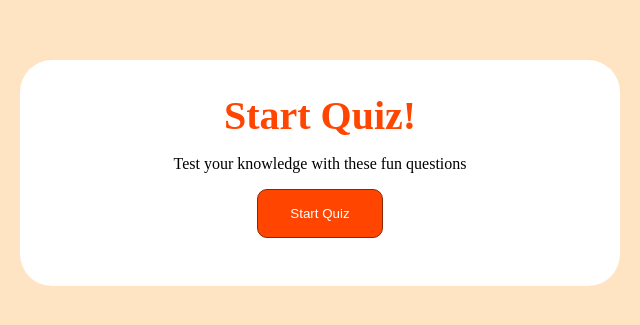
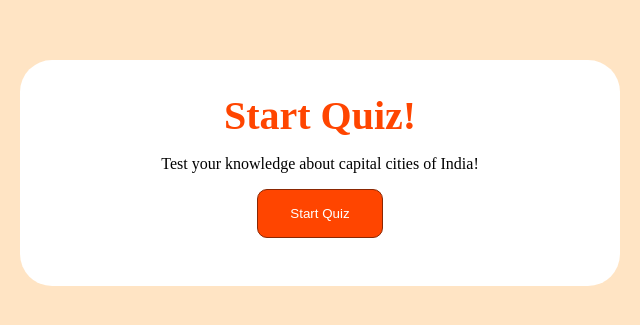
Before and after one commit to gururajsg-dev/Quiz-app, a plain HTML site: page index.html in a window 1280 px wide. Shown: the part 227-552 px from the top of the page, 320-960 px from the left. Drawn offline with Linux system fonts and the light colour scheme.

Commit message:
updated start text

```diff
--- a/index.html
+++ b/index.html
@@ -11,7 +11,7 @@
     <div class="container">
       <div class="screen active" id="start-screen">
         <h1>Start Quiz!</h1>
-        <p>Test your knowledge with these fun questions</p>
+        <p>Test your knowledge about capital cities of India!</p>
         <button id="start-btn">Start Quiz</button>
       </div>
       <div class="screen" id="quiz-screen">
```
